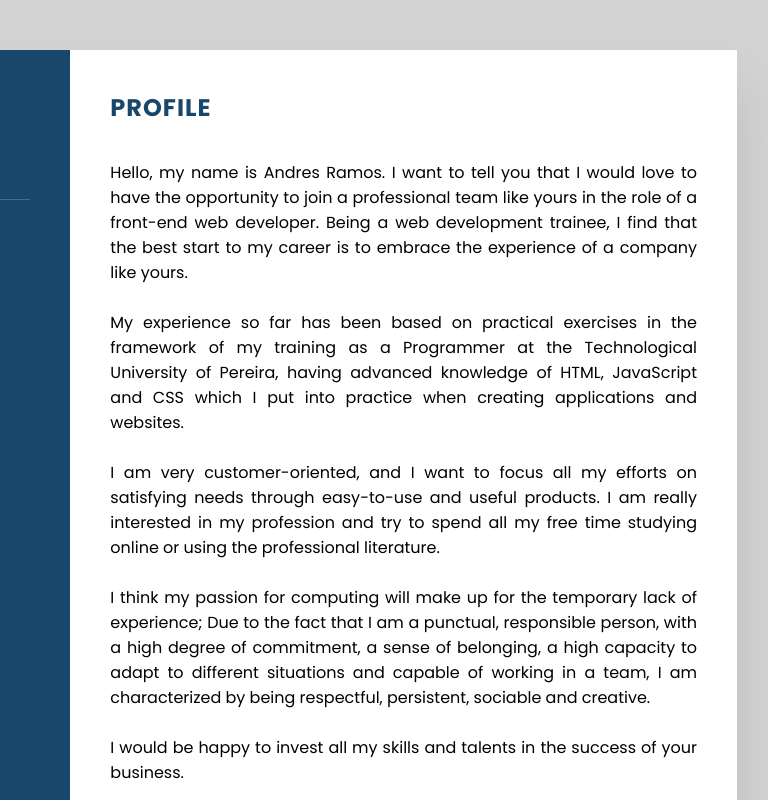
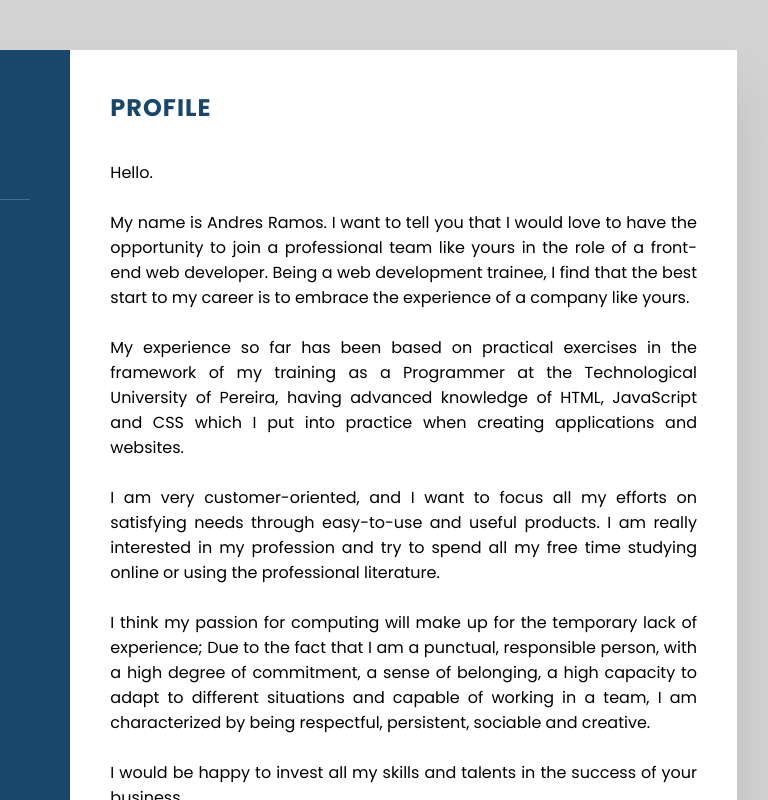
Before and after one commit to andres676/CV-CoverLetter, a plain HTML site: page src/views/CoverLetter.html in a window 1280 px wide. Shown: the top 800 px of the page, 403-1171 px from the left. Drawn offline with Linux system fonts and the light colour scheme.

Commit message:
CV y Cover Letter

```diff
--- a/src/views/CoverLetter.html
+++ b/src/views/CoverLetter.html
@@ -51,7 +51,10 @@
             <h2 class="title2">Profile</h2>
             <p>
                 <br>
-                Hello, my name is Andres Ramos. I want to tell you that I would love to have the opportunity to join a professional team like yours in the role of a front-end web developer. Being a web development trainee, I find that the best start to my career is to embrace the experience of a company like yours.
+                Hello.
+                <br>
+                <br>
+                My name is Andres Ramos. I want to tell you that I would love to have the opportunity to join a professional team like yours in the role of a front-end web developer. Being a web development trainee, I find that the best start to my career is to embrace the experience of a company like yours.
                 <br>
                 <br>
                 My experience so far has been based on practical exercises in the framework of my training as a Programmer at the Technological University of Pereira, having advanced knowledge of HTML, JavaScript and CSS which I put into practice when creating applications and websites.
```
